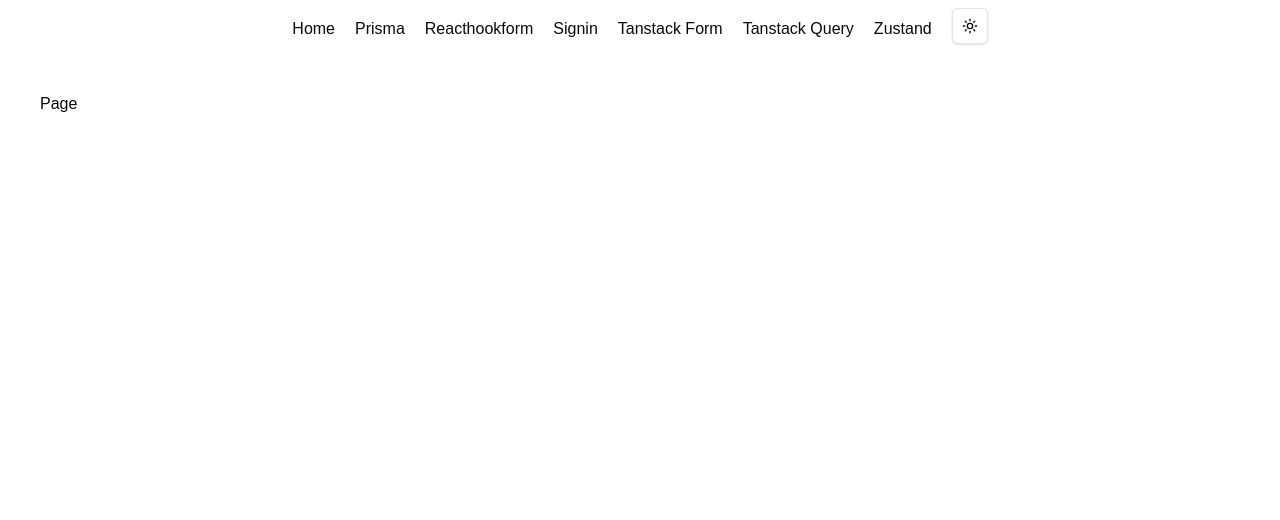
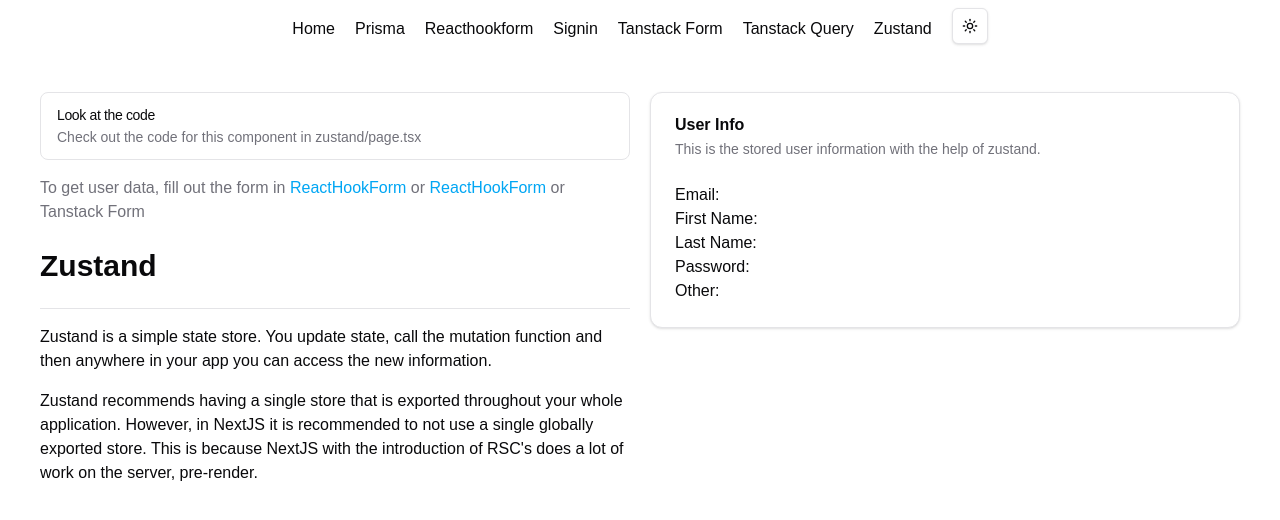
Before and after one commit to tbrooks16/React-Libraries-Demo, a Next.js app: page /zustand in a window 1280 px wide. Shown: the top 520 px of the page. Built offline with nearby package versions, Linux system fonts and the light colour scheme.

Commit message:
v1 of zustand and axios. Pre nextjs refactor

```diff
--- a/app/(routes)/zustand/page.tsx
+++ b/app/(routes)/zustand/page.tsx
@@ -1,3 +1,58 @@
+import { Alert, AlertDescription, AlertTitle } from "@/components/ui/alert";
+import { H1 } from "@/components/ui/Headings";
+import { Separator } from "@/components/ui/separator";
+import { UserInfo } from "@/components/UserInfo";
+import Link from "next/link";
+
 export default function Page() {
-  return <div>Page</div>;
+  return (
+    <>
+      <div>
+        <div className="sticky top-24">
+          <Alert>
+            <AlertTitle>Look at the code</AlertTitle>
+            <AlertDescription>
+              Check out the code for this component in zustand/page.tsx
+            </AlertDescription>
+          </Alert>
+          <p className="text-muted-foreground my-4">
+            To get user data, fill out the form in{" "}
+            <Link
+              className="text-sky-500 hover:text-sky-600"
+              href="/reacthookform"
+            >
+              ReactHookForm{" "}
+            </Link>
+            or{" "}
+            <Link
+              className="text-sky-500 hover:text-sky-600"
+              href="/tanstack/form"
+            >
+              ReactHookForm
+            </Link>{" "}
+            or Tanstack Form
+          </p>
+          <H1>Zustand</H1>
+          <div className="space-y-4">
+            <Separator />
+            <p>
+              Zustand is a simple state store. You update state, call the
+              mutation function and then anywhere in your app you can access the
+              new information.
+            </p>
+            <p>
+              Zustand recommends having a single store that is exported
+              throughout your whole application. However, in NextJS it is
+              recommended to not use a single globally exported store. This is
+              because NextJS with the introduction of RSC's does a lot of work
+              on the server, pre-render.
+            </p>
+          </div>
+        </div>
+      </div>
+      <div>
+        <UserInfo />
+      </div>
+    </>
+  );
 }
--- a/app/api/getmessages/route.ts
+++ b/app/api/getmessages/route.ts
@@ -13,7 +13,7 @@
     console.log(error);
     return NextResponse.json(
       { error: "Failed to retrieve messages" },
-      { status: 500 }
+      { status: 500 },
     );
   }
 }
--- a/app/clientApi/conversation.ts
+++ b/app/clientApi/conversation.ts
@@ -1,13 +1,13 @@
 import { SetStateAction } from "react";
+import axios from "axios";
+import { Message } from "@/components/Chatbot";
 
 export const fetchMessages = async () => {
-  const response = await fetch("/api/getmessages");
-  if (!response.ok) {
+  const response = await axios.get<Message[]>("/api/getmessages");
+  if (response.status > 299) {
     throw new Error("Network response was not ok");
   }
-  const json = await response.json();
-  // if (!isRefetching) setIndex(json.length === 0 ? 0 : json.length);
-  return json;
+  return response.data;
 };
 
 export const sendMessage = async ({
--- a/app/page.tsx
+++ b/app/page.tsx
@@ -1,6 +1,7 @@
 import { generateRouteMap } from "@/actions/ServerActions";
 import { Alert, AlertDescription, AlertTitle } from "@/components/ui/alert";
 import { FillText } from "@/components/ui/FillText";
+import { UserInfo } from "@/components/UserInfo";
 import Link from "next/link";
 
 // This ensures the route generation only happens at build time
@@ -9,7 +10,6 @@
 export default async function Home() {
   // Routes are generated at build time
   const routes = await generateRouteMap();
-  console.log(routes);
 
   return (
     <main className="flex min-h-screen flex-col gap-3 p-24">
@@ -31,6 +31,7 @@
           </Alert>
         ))}
       </div>
+      <UserInfo />
     </main>
   );
 }
--- a/components/Chatbot.tsx
+++ b/components/Chatbot.tsx
@@ -89,6 +89,7 @@
       {isPending && (
         <>
           <Chat animateEntry message={message} i={data!.length} />
+          {/* TODO Animate ..., stagger them and have them pop up and then down and run on a loop  */}
           <Chat
             animateEntry={false}
             className={streamedResponse ? "" : "animate-pulse opacity-50"}
--- a/components/ReactHookForm.tsx
+++ b/components/ReactHookForm.tsx
@@ -25,6 +25,7 @@
 import { AnimatedFormWrapper, NavigationButtons } from "./AnimatedFormWrapper";
 import { toast } from "sonner";
 import { ExperienceComboBox, experienceOptions } from "./Combobox";
+import { useUserStore } from "@/lib/store";
 
 export const ReactHookForm = () => {
   return (
@@ -63,14 +64,16 @@
 
   const experienceVal = form.watch("experience");
   const otherVal = form.watch("other");
+  const updateUserStore = useUserStore((state) => state.updateUser);
 
-  const { mutate } = useMutation({
+  const { mutate } = useMutation<void, Error, FormValues>({
     mutationFn: submitForm,
     onSuccess(data, variables, context) {
       toast.success("Successful submission", { richColors: true });
       form.reset();
       setStep(0);
       setModifier(-1);
+      updateUserStore(variables);
     },
   });
 
--- a/components/TanStackForm.tsx
+++ b/components/TanStackForm.tsx
@@ -26,6 +26,7 @@
 import { H3 } from "./ui/Headings";
 import { ExperienceComboBox, experienceOptions } from "./Combobox";
 import { NavigationButtons } from "./AnimatedButtons";
+import { useUserStore } from "@/lib/store";
 
 // Had problems importing modules from other files, so all colocated for now.
 
@@ -308,6 +309,8 @@
     onSubmit: ({ value }) => onSubmit(value as FormValues), // Assertion for compatibility
   });
 
+  const updateUserStore = useUserStore((state) => state.updateUser);
+
   const content = useMemo(() => {
     switch (step) {
       case 0:
@@ -326,6 +329,7 @@
       form.reset();
       setStep(0);
       setModifier(-1);
+      updateUserStore(variables);
     },
   });
 
--- /dev/null
+++ b/components/UserInfo.tsx
@@ -0,0 +1,35 @@
+"use client";
+import { useUserStore } from "@/lib/store";
+import {
+  Card,
+  CardContent,
+  CardDescription,
+  CardHeader,
+  CardTitle,
+} from "./ui/card";
+
+export const UserInfo = () => {
+  const { email, firstName, lastName, password, other } = useUserStore(
+    (state) => state,
+  );
+
+  return (
+    <>
+      <Card>
+        <CardHeader>
+          <CardTitle>User Info</CardTitle>
+          <CardDescription>
+            This is the stored user information with the help of zustand.
+          </CardDescription>
+        </CardHeader>
+        <CardContent>
+          <div>Email: {email}</div>
+          <div>First Name: {firstName}</div>
+          <div>Last Name: {lastName}</div>
+          <div>Password: {password}</div>
+          <div>Other: {other}</div>
+        </CardContent>
+      </Card>
+    </>
+  );
+};
--- /dev/null
+++ b/lib/store.ts
@@ -0,0 +1,22 @@
+import { FormValues } from "@/components/ReactHookForm";
+import { create } from "zustand";
+
+type UserState = Omit<FormValues, "experience"> & {
+  updateUser: (user: FormValues) => void;
+};
+export const useUserStore = create<UserState>()((set) => ({
+  email: "",
+  firstName: "",
+  lastName: "",
+  password: "",
+  other: "",
+  experience: "",
+  updateUser: (user: FormValues) =>
+    set({
+      email: user.email,
+      firstName: user.firstName,
+      lastName: user.lastName,
+      other: user.other,
+      password: user.password,
+    }),
+}));
--- a/package.json
+++ b/package.json
@@ -20,6 +20,7 @@
     "@tailwindcss/postcss": "^4.0.7",
     "@tanstack/react-form": "^1.0.0",
     "@tanstack/react-query": "^5.66.11",
+    "axios": "^1.8.2",
     "babel-plugin-react-compiler": "19.0.0-beta-40c6c23-20250301",
     "class-variance-authority": "^0.7.1",
     "clsx": "^2.1.1",
@@ -36,7 +37,8 @@
     "tailwind-merge": "^3.0.1",
     "tailwindcss": "^4.0.7",
     "tailwindcss-animate": "^1.0.7",
-    "zod": "^3.24.2"
+    "zod": "^3.24.2",
+    "zustand": "^5.0.3"
   },
   "devDependencies": {
     "@eslint/eslintrc": "^3",
```
Also changed, not shown: 2 other files (tests, documents, lock files or other folders).
